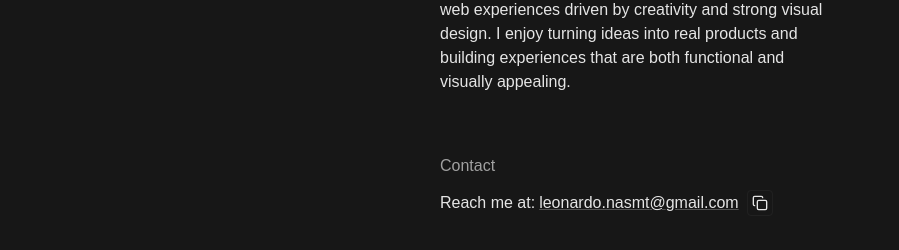
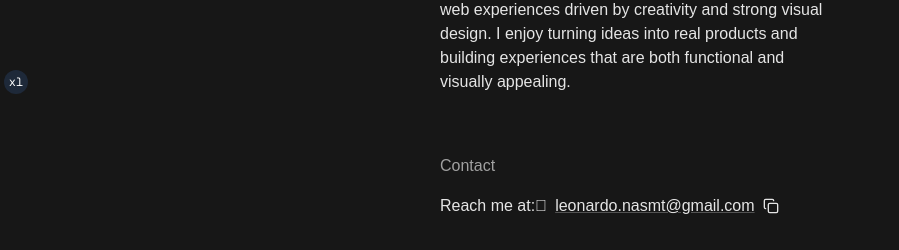
Before and after one commit to leonardonasc/portfolio, a Next.js app: page / in a window 1280 px wide. Shown: the part 702-952 px from the top of the page, without its empty margins (0-899 px from the left). Built offline with nearby package versions, Linux system fonts and the light colour scheme.

Commit message:
tailwind indicator + email changes

```diff
--- a/src/app/layout.tsx
+++ b/src/app/layout.tsx
@@ -1,6 +1,7 @@
 import type { Metadata } from "next";
 import { Geist, Geist_Mono } from "next/font/google";
 import "./globals.css";
+import { TailwindIndicator } from "@/components/tailwind-indicator";
 
 const geistSans = Geist({
   variable: "--font-geist-sans",
@@ -28,6 +29,7 @@ export default function RootLayout({
         className={`${geistSans.variable} ${geistMono.variable} antialiased`}
       >
         {children}
+        <TailwindIndicator />
       </body>
     </html>
   );
--- a/src/components/content.tsx
+++ b/src/components/content.tsx
@@ -4,9 +4,9 @@ import Projects from "./projects";
 
 export default function Content() {
 
-    const user = "leonardo.nasmt";
-    const at = "@";
-    const domain = "gmail.com";
+    // const user = "leonardo.nasmt";
+    // const at = "@";
+    // const domain = "gmail.com";
 
     return (
         <div className="md:w-[50%] min-h-screen flex flex-col gap-y-15 py-25 px-10 md:px-30 text-neutral-200">
@@ -31,7 +31,7 @@ export default function Content() {
             <div className="flex flex-col gap-y-1">
                 <h3 className="mb-4 text-md text-neutral-400">Now</h3>
                 <div className="flex flex-col gap-y-6">
-                    <p className="">Currently focused on building new projects and expanding my knowledge while pursuing my degree. Always learning and improving through hands-on experience.</p>
+                    <p>Currently focused on building new projects and expanding my knowledge while pursuing my degree. Always learning and improving through hands-on experience.</p>
                     <p>My goal is to create full-stack applications and charming web experiences driven by creativity and strong visual design. I enjoy turning ideas into real products and building experiences that are both functional and visually appealing.</p>
                 </div>
             </div>
@@ -39,9 +39,9 @@ export default function Content() {
             <div className="flex flex-col gap-y-1">
                 <h3 className="mb-2 text-md text-neutral-400">Contact</h3>
                 <div className="flex flex-col md:items-center md:flex-row gap-x-1">
-                    <p>Reach me at: </p>
+                    <p>Reach me at:&#29;</p>
                     <div className="flex gap-x-2 items-center">
-                        <span className="underline decoration-neutral-600">{user}{at}{domain}</span>
+
                         <CopyMail />
                     </div>
                 </div>
--- a/src/components/copy-mail.tsx
+++ b/src/components/copy-mail.tsx
@@ -1,25 +1,29 @@
-"use client"
+"use client";
 
-import { Copy, CopyCheck } from "lucide-react"
+import { Copy, CopyCheck } from "lucide-react";
 import { useState } from "react";
 
 export default function CopyMail() {
+    const [copy, setCopy] = useState(false);
 
-    const [copy, setCopy] = useState(false);
     const user = "leonardo.nasmt";
     const at = "@";
     const domain = "gmail.com";
 
+    const email = `${user}${at}${domain}`;
+
     return (
-        <div className="border p-1 border-neutral-800/70 flex justify-center items-center  rounded-sm">
+        <div className="relative group p-1 flex justify-center items-center rounded-sm">
             <button
                 onClick={() => {
-                    navigator.clipboard.writeText(`${user}${at}${domain}`)
+                    navigator.clipboard.writeText(email);
                     setCopy(true);
                     setTimeout(() => setCopy(false), 2000);
                 }}
-                className="hover:cursor-pointer"
+                className="hover:cursor-pointer flex gap-x-2 items-center"
+                aria-label="Copy email"
             >
+                <span className="underline decoration-neutral-600">{email}</span>
                 {copy ? (
                     <span className="flex items-center gap-x-1 text-green-600">
                         <CopyCheck size={16} />
@@ -30,6 +34,11 @@ export default function CopyMail() {
                     </span>
                 )}
             </button>
+
+            <span className="pointer-events-none absolute -top-8 left-1/2 -translate-x-1/2 whitespace-nowrap rounded border border-neutral-700/30 px-2 py-1 text-xs text-neutral-200 opacity-0 transition-opacity duration-200 group-hover:opacity-100">
+                {copy ? "Email copied" : "Copy email"}
+            </span>
+
         </div>
-    )
+    );
 }
--- /dev/null
+++ b/src/components/tailwind-indicator.tsx
@@ -0,0 +1,16 @@
+export function TailwindIndicator() {
+  if (process.env.NODE_ENV === 'production') return null;
+
+  return (
+    <div className="fixed bottom-1 left-1 z-50 flex size-6 items-center justify-center rounded-full bg-gray-800 p-3 font-mono text-xs text-white">
+      <div className="block sm:hidden">xs</div>
+      <div className="hidden sm:block md:hidden lg:hidden xl:hidden 2xl:hidden">
+        sm
+      </div>
+      <div className="hidden md:block lg:hidden xl:hidden 2xl:hidden">md</div>
+      <div className="hidden lg:block xl:hidden 2xl:hidden">lg</div>
+      <div className="hidden xl:block 2xl:hidden">xl</div>
+      <div className="hidden 2xl:block">2xl</div>
+    </div>
+  );
+}
```
